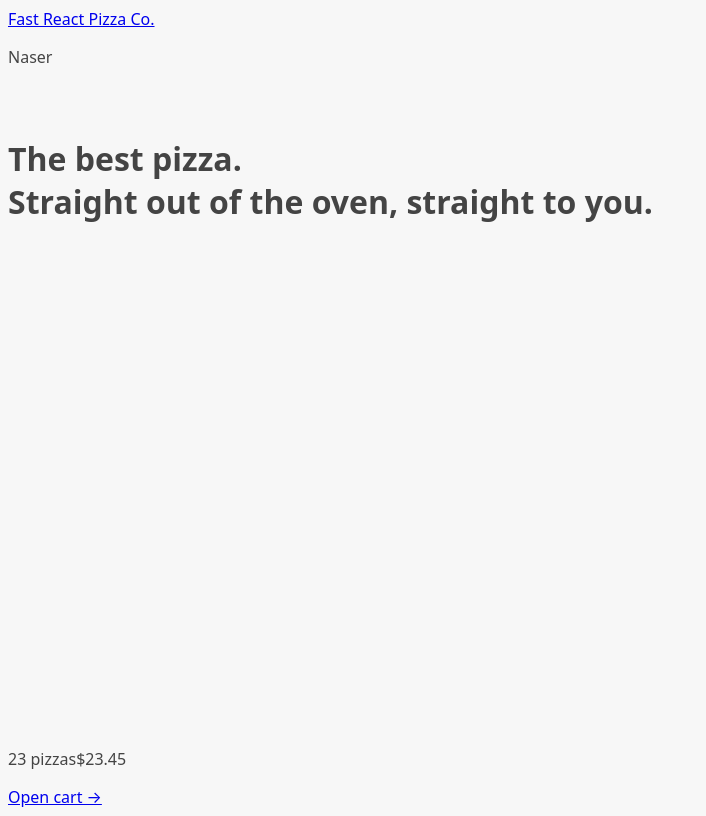
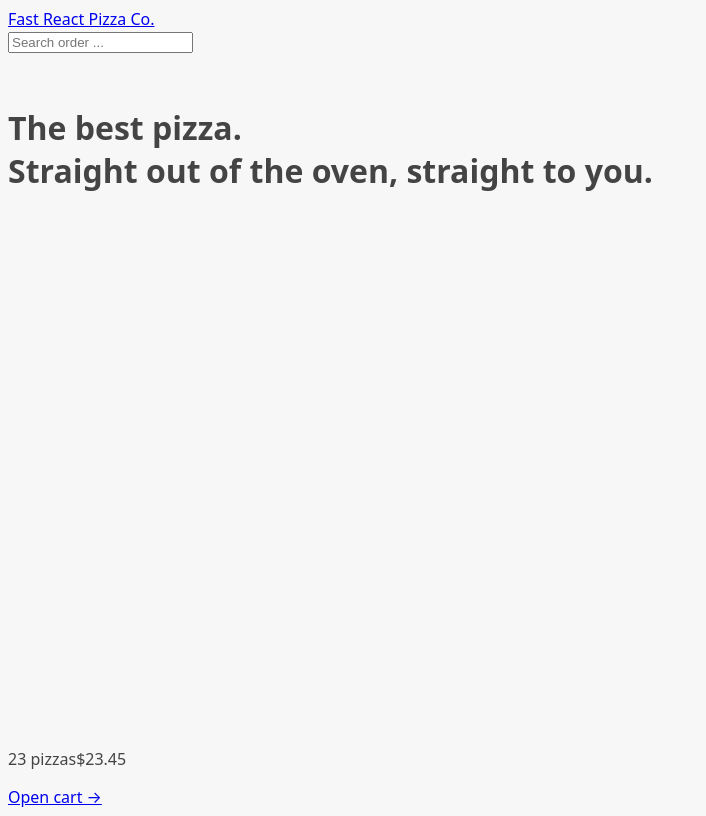
Before and after one commit to NaserAhadi/16-fast-react-pizza, a React (Vite) app: page / in a window 1280 px wide. Shown: the whole page, without its empty margins (0-706 px from the left). Built offline with nearby package versions, Linux system fonts and the light colour scheme.

Commit message:
fetching orders

```diff
--- a/src/App.jsx
+++ b/src/App.jsx
@@ -6,7 +6,7 @@
 import Menu, { loader as menuLoader } from "./features/menu/Menu.jsx";
 import Cart from "./features/cart/Cart.jsx";
 import CreateOrder from "./features/order/CreateOrder.jsx";
-import Order from "./features/order/Order.jsx";
+import Order, { loader as orderLoader } from "./features/order/Order.jsx";
 import AppLayout from "./ui/AppLayout.jsx";
 
 const router = createBrowserRouter([
@@ -23,7 +23,12 @@
       },
       { path: "/cart", element: <Cart /> },
       { path: "/order/new", element: <CreateOrder /> },
-      { path: "/order/:orderId", element: <Order /> },
+      {
+        path: "/order/:orderId",
+        element: <Order />,
+        loader: orderLoader,
+        errorElement: <Error />,
+      },
     ],
   },
 ]);
--- a/src/features/order/Order.jsx
+++ b/src/features/order/Order.jsx
@@ -5,43 +5,12 @@
   formatCurrency,
   formatDate,
 } from "../../utils/helpers";
-
-const order = {
-  id: "ABCDEF",
-  customer: "Jonas",
-  phone: "123456789",
-  address: "Arroios, Lisbon , Portugal",
-  priority: true,
-  estimatedDelivery: "2027-04-25T10:00:00",
-  cart: [
-    {
-      pizzaId: 7,
-      name: "Napoli",
-      quantity: 3,
-      unitPrice: 16,
-      totalPrice: 48,
-    },
-    {
-      pizzaId: 5,
-      name: "Diavola",
-      quantity: 2,
-      unitPrice: 16,
-      totalPrice: 32,
-    },
-    {
-      pizzaId: 3,
-      name: "Romana",
-      quantity: 1,
-      unitPrice: 15,
-      totalPrice: 15,
-    },
-  ],
-  position: "-9.000,38.000",
-  orderPrice: 95,
-  priorityPrice: 19,
-};
+import { getOrder } from "../../services/apiRestaurant.js";
+import { useLoaderData } from "react-router-dom";
 
 function Order() {
+  const order = useLoaderData();
+
   // Everyone can search for all orders, so for privacy reasons we're gonna gonna exclude names or address, these are only for the restaurant staff
   const {
     id,
@@ -83,4 +52,8 @@
   );
 }
 
+export async function loader({ params }) {
+  return await getOrder(params.orderId);
+}
+
 export default Order;
--- /dev/null
+++ b/src/features/order/SearchOrder.jsx
@@ -0,0 +1,27 @@
+import React, { useState } from "react";
+import { useNavigate } from "react-router-dom";
+
+function SearchOrder() {
+  const [query, setQuery] = useState("");
+  const navigate = useNavigate();
+
+  function handleSubmit(e) {
+    e.preventDefault();
+    if (!query) return;
+    navigate(`/order/${query}`);
+    setQuery("");
+  }
+
+  return (
+    <form onSubmit={handleSubmit}>
+      <input
+        type="text"
+        placeholder={`Search order ...`}
+        value={query}
+        onChange={(e) => setQuery(e.target.value)}
+      />
+    </form>
+  );
+}
+
+export default SearchOrder;
--- a/src/ui/Header.jsx
+++ b/src/ui/Header.jsx
@@ -1,13 +1,14 @@
-import React from 'react';
-import {Link} from "react-router-dom";
+import React from "react";
+import { Link } from "react-router-dom";
+import SearchOrder from "../features/order/SearchOrder.jsx";
 
 function Header() {
-    return (
-        <header>
-            <Link to={`/`}>Fast React Pizza Co.</Link>
-            <p>Naser</p>
-        </header>
-    );
+  return (
+    <header>
+      <Link to={`/`}>Fast React Pizza Co.</Link>
+      <SearchOrder />
+    </header>
+  );
 }
 
 export default Header;
```
